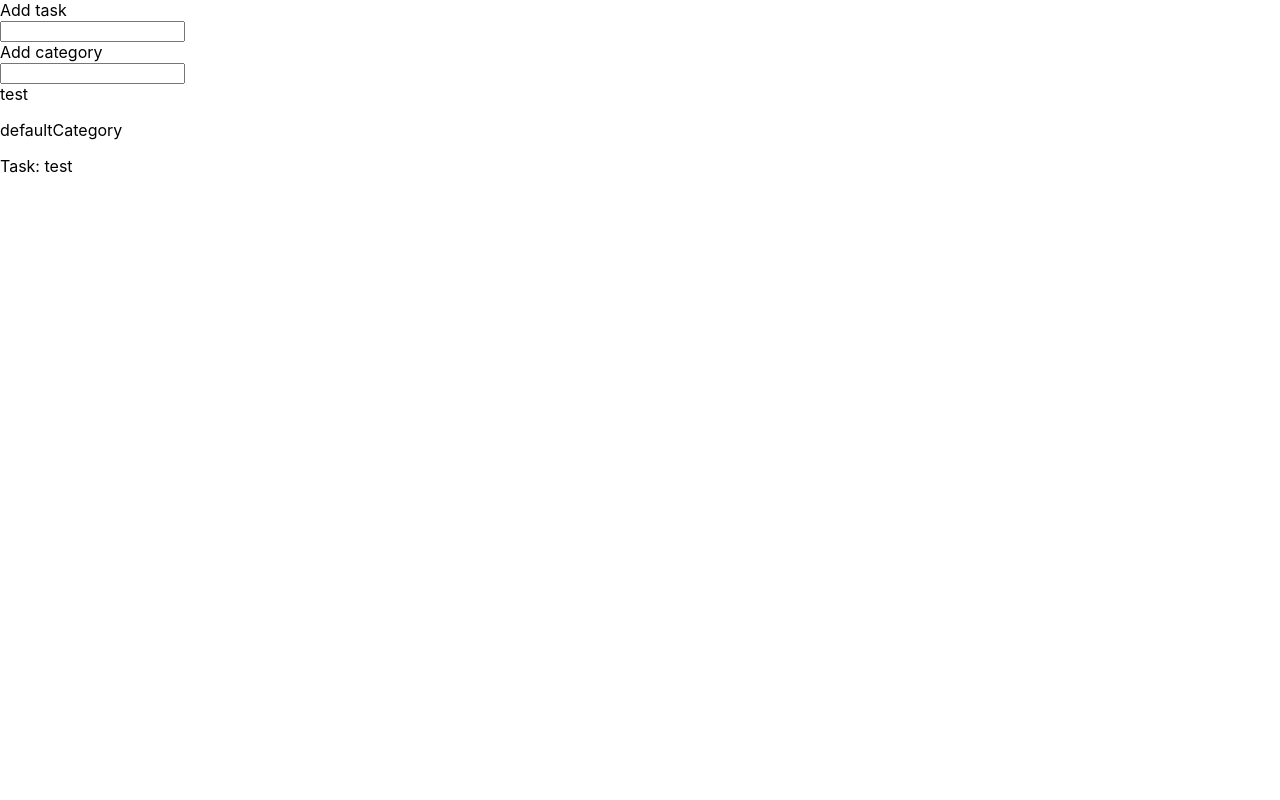
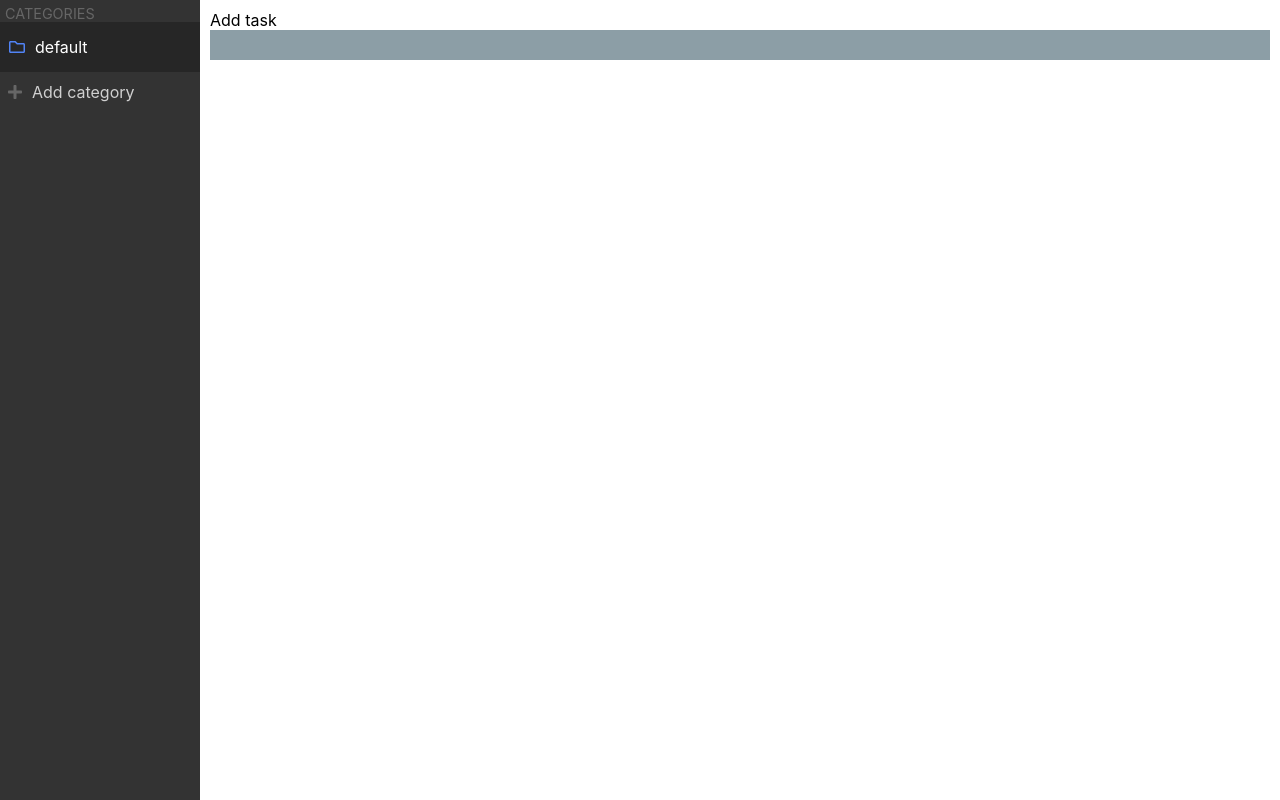
Before and after one commit to krzychu700/toDoApp, a React (Create React App) app: page / in a window 1280 px wide. Built offline with nearby package versions, Linux system fonts and the light colour scheme.

Commit message:
added sidebar with category containers

```diff
--- a/src/containers/AddTodo.js
+++ b/src/containers/AddTodo.js
@@ -3,13 +3,18 @@ import { connect } from 'react-redux'
 import { bindActionCreators } from "redux";
 import * as actions from "../actions/index";
 import { Item } from "../components/Item";
+import { FontAwesomeIcon } from '@fortawesome/react-fontawesome';
+import { faFolder } from '@fortawesome/free-regular-svg-icons';
+import { faPlus} from '@fortawesome/free-solid-svg-icons';
+import "./style.scss";
 
 class AddTodo extends Component {
   constructor(props) {
     super(props);
     this.state = {
       inputValue: '',
-      categoryName: ''
+      categoryName: '',
+      activeCategoryInput: false
     }
   }
 
@@ -41,11 +46,14 @@ class AddTodo extends Component {
   handleSubmitCategoryForm = (e) => {
     e.preventDefault();
     if (!this.state.categoryName.trim()) {
-      return
+      this.setState({
+        activeCategoryInput: false
+      })
     }
     this.props.actions.addCategory(this.state.categoryName);
     this.setState({
-      categoryName:''
+      categoryName:'',
+      activeCategoryInput: false
     })
   }
 
@@ -53,27 +61,72 @@ class AddTodo extends Component {
     this.props.actions.activeCategory(e.target.id)
   }
 
+  handleInputBlur = () => {
+    if (!this.state.categoryName.trim()) {
+      this.setState({
+        activeCategoryInput: false
+      })
+    } else {
+      this.props.actions.addCategory(this.state.categoryName);
+      this.setState({
+        categoryName:'',
+        activeCategoryInput: false
+      })
+    }
+  }
+
+  handleOpenCategoryInput = () => {
+    this.setState({
+      activeCategoryInput: true
+    })
+  }
+
   render() {
     return (
-      <div>
+      <div className="container">
         Add task
         <form onSubmit={this.handleSubmitForm}>
           <input type="text" value={this.state.inputValue} onChange={this.handleInputTextAdd}/>
         </form>
-        Add category
-        <form onSubmit={this.handleSubmitCategoryForm}>
-          <input type="text" value={this.state.categoryName} onChange={this.handleInputCategoryAdd}/>
-        </form>
         <div>
-          {this.props.toDoData.categories.defaultCategory[0].text}
+
+              {/* {this.props.toDoData.categories[category].map(element => (
+                <Item key={element.id} text={element.text}/>
+              ))} */}
+
+
+        </div>
+        <div className="sidebar">
+          <p className="sidebar_text">categories</p>
           {Object.keys(this.props.toDoData.categories).map((category, index) => (
-            <div key={index}>
-              <p onClick={this.handleCategoryActiveChange} id={category}>{category}</p>
-              {this.props.toDoData.categories[category].map(element => (
-                <Item key={element.id} text={element.text}/>
-              ))}
+            <div
+              key={index}
+              className={this.props.toDoData.activeCategory === category ? "category_container category_container-active" : "category_container"}
+              onClick={this.handleCategoryActiveChange}
+              id={category}>
+
+              <FontAwesomeIcon icon={faFolder} className="category_icon"/>
+              <p className="category_text">{category}</p>
             </div>
           ))}
+          {this.state.activeCategoryInput === false &&
+            <div onClick={this.handleOpenCategoryInput} className="add_categoryButton">
+              <FontAwesomeIcon icon={faPlus} className="category_icon"/>
+              <p className="category_text">Add category</p>
+            </div>
+          }
+          {this.state.activeCategoryInput === true &&
+            <form onSubmit={this.handleSubmitCategoryForm} className="category_form">
+              <input
+                type="text"
+                autoFocus
+                maxLength={20}
+                placeholder="Start typing..."
+                value={this.state.categoryName}
+                onChange={this.handleInputCategoryAdd}
+                onBlur={this.handleInputBlur}/>
+            </form>
+          }
         </div>
       </div>
     )
--- /dev/null
+++ b/src/containers/style.scss
@@ -0,0 +1,82 @@
+.container {
+  display: flex;
+  margin-left: 200px;
+  padding: 10px;
+  flex-direction: column;
+  height: 100vh;
+  width: calc(100vw - 200px);
+}
+
+.sidebar {
+  width: 200px;
+  height: 100vh;
+  background-color: #333333;
+  position: fixed;
+  left: 0;
+  top: 0;
+  padding: 5px 0;
+  color: #d0d0d0;
+}
+
+.sidebar_text {
+  color: #666;
+  text-transform: uppercase;
+  font-size: .9rem;
+  padding-left: 5px;
+}
+
+.category_container {
+  display: flex;
+  width: 100%;
+  height: 50px;
+  cursor: pointer;
+  padding: .5rem;
+  display: flex;
+  align-items: center;
+  justify-content: space-between;
+  border: 1px dashed transparent;
+  justify-content: flex-start;
+  align-items: center;
+
+  &:hover {
+    background: #404040;
+  }
+}
+
+.category_container-active {
+  background: #262626;
+  color: #fff;
+
+  .category_icon {
+    color: #5183f5;
+  }
+}
+
+.category_icon {
+  color: #666;
+}
+
+.category_text {
+  padding-left: 10px;
+}
+
+.category_form {
+  width: 100%;
+}
+
+.add_categoryButton {
+  display: flex;
+  width: 100%;
+  height: 40px;
+  align-items: center;
+  cursor: pointer;
+  padding: .5rem;
+
+  &:hover {
+    color: #fff;
+
+    .category_icon {
+      color: #fff;
+    }
+  }
+}
--- a/src/index.css
+++ /dev/null
@@ -1,13 +0,0 @@
-body {
-  margin: 0;
-  font-family: -apple-system, BlinkMacSystemFont, 'Segoe UI', 'Roboto', 'Oxygen',
-    'Ubuntu', 'Cantarell', 'Fira Sans', 'Droid Sans', 'Helvetica Neue',
-    sans-serif;
-  -webkit-font-smoothing: antialiased;
-  -moz-osx-font-smoothing: grayscale;
-}
-
-code {
-  font-family: source-code-pro, Menlo, Monaco, Consolas, 'Courier New',
-    monospace;
-}
--- a/src/index.js
+++ b/src/index.js
@@ -1,6 +1,6 @@
 import React from 'react';
 import ReactDOM from 'react-dom';
-import './index.css';
+import './index.scss';
 import App from './components/App'
 import { Provider } from 'react-redux'
 import { createStore, applyMiddleware } from 'redux'
--- /dev/null
+++ b/src/index.scss
@@ -0,0 +1,36 @@
+body {
+  margin: 0;
+  font-family: -apple-system, BlinkMacSystemFont, 'Segoe UI', 'Roboto', 'Oxygen',
+    'Ubuntu', 'Cantarell', 'Fira Sans', 'Droid Sans', 'Helvetica Neue',
+    sans-serif;
+  -webkit-font-smoothing: antialiased;
+  -moz-osx-font-smoothing: grayscale;
+}
+
+code {
+  font-family: source-code-pro, Menlo, Monaco, Consolas, 'Courier New',
+    monospace;
+}
+
+* {
+  padding: 0;
+  margin: 0;
+  box-sizing: border-box;
+
+  input {
+    display: flex;
+    width: 100%;
+    text-align: center;
+    font-size: 18px;
+    font-weight: 300;
+    height: 30px;
+    border: 0;
+    background: rgba(#405e6b, 0.6);
+    transition: box-shadow .3s ease-out;
+    color: rgb(184, 182, 182);
+    &:focus {
+      box-shadow: 0 10px 20px -8px rgba(#fcfcfc, .2);
+      outline: none;
+    }
+  }
+}
--- a/src/reducers/todos.js
+++ b/src/reducers/todos.js
@@ -1,8 +1,8 @@
 const initialState = {
   categories:{
-    defaultCategory: [{id: "32dsa", text: "test"}],
+    default: [],
   },
-  activeCategory: 'defaultCategory',
+  activeCategory: 'default',
   test: 0,
 }
 const todos = (state = initialState, action) => {
@@ -27,7 +27,6 @@ const todos = (state = initialState, action) => {
     }
     case 'ACTIVE_CATEGORY': {
       const newActiveCategory = action.name;
-      console.log(newActiveCategory)
       return Object.assign({}, state, {
         activeCategory: newActiveCategory
       })
```
Also changed, not shown: package.json (+7 -0 lines), 1 other file (tests, documents, lock files or other folders).
